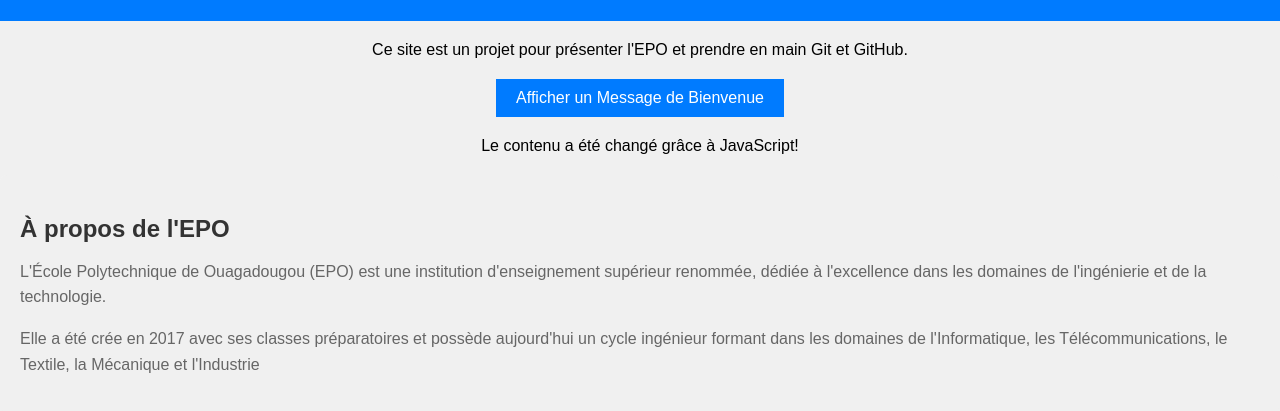
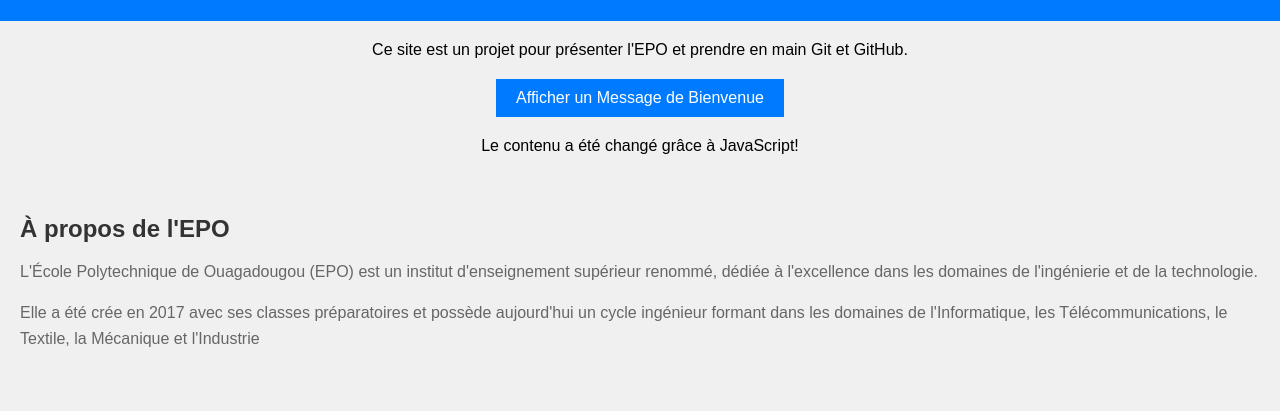
Before and after one commit to Minervus00/Epo-project-2, a plain HTML site: page index.html in a window 1280 px wide. Shown: the part 99-510 px from the top of the page. Drawn offline with Linux system fonts and the light colour scheme.

Commit message:
section a propos modified

```diff
--- a/index.html
+++ b/index.html
@@ -23,8 +23,8 @@
     <!-- Ajout à la fin du corps du document -->
     <section id="about">
       <h2>À propos de l'EPO</h2>
-      <p>L'École Polytechnique de Ouagadougou (EPO) est une institution d'enseignement
-      supérieur renommée, dédiée à l'excellence dans les domaines de l'ingénierie et de la
+      <p>L'École Polytechnique de Ouagadougou (EPO) est un institut d'enseignement
+      supérieur renommé, dédiée à l'excellence dans les domaines de l'ingénierie et de la
       technologie.
       </p>
       <p>Elle a été crée en 2017 avec ses classes préparatoires et possède aujourd'hui un cycle ingénieur formant
```
